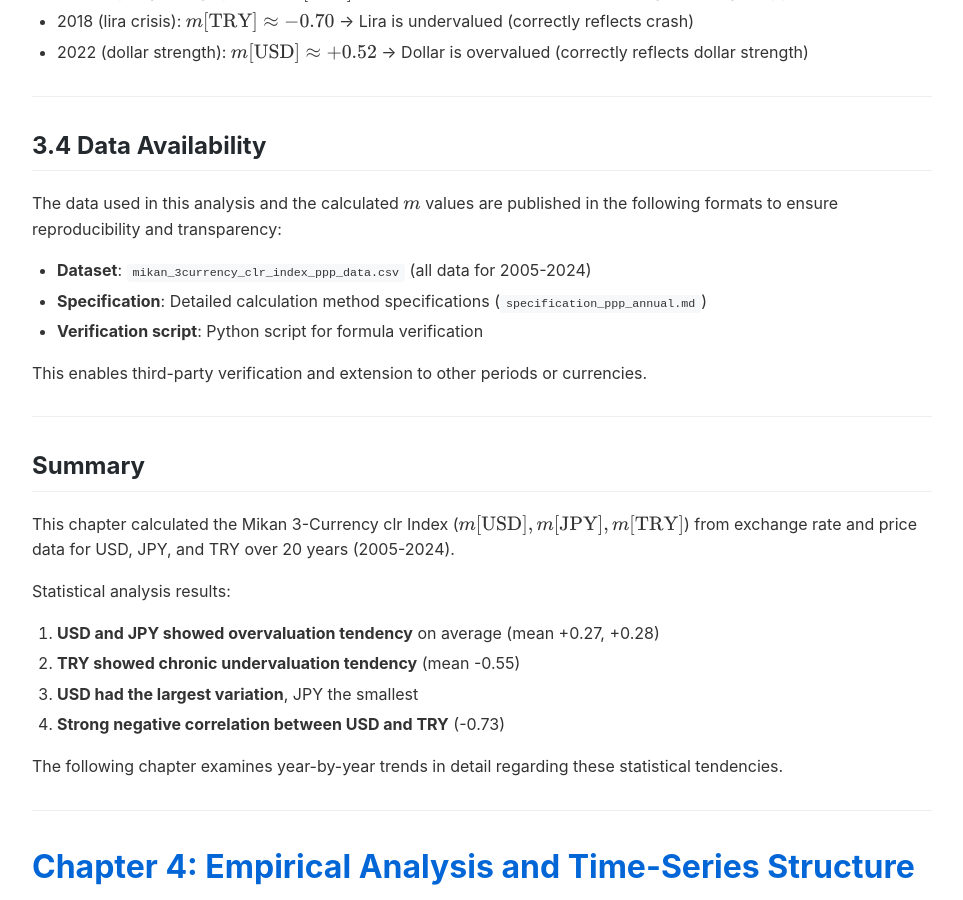
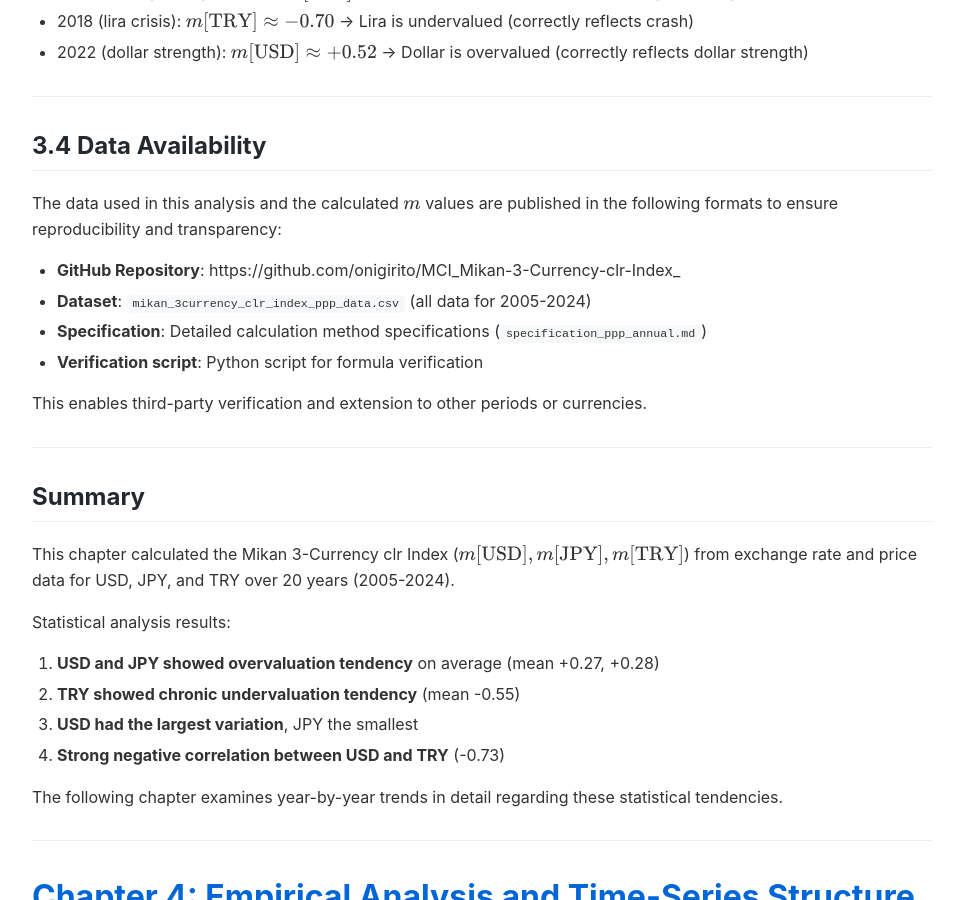
Before and after one commit to onigirito/MCI_Mikan-3-Currency-clr-Index_, a Jekyll site: the page built from docs/FULL_PAPER_EN.md, in a window 1280 px wide and 900 px high, scrolled down 12945 px. Shown: the whole window, without its empty margins (158-1121 px from the left). Built offline with Jekyll 4.4.1, drawn with Linux system fonts in a browser that asks for light colours; our own code applies the rules of GitHub Pages for plain Markdown files.

Commit message:
Add GitHub repository link to Data Availability section
For SSRN submission, added the public repository URL to improve
reproducibility and data accessibility.

```diff
--- a/docs/FULL_PAPER_EN.md
+++ b/docs/FULL_PAPER_EN.md
@@ -433,6 +433,7 @@ During major regime transition periods (2011 super-yen-high period, 2018 Turkish
 
 The data used in this analysis and the calculated $m$ values are published in the following formats to ensure reproducibility and transparency:
 
+- **GitHub Repository**: https://github.com/onigirito/MCI_Mikan-3-Currency-clr-Index_
 - **Dataset**: `mikan_3currency_clr_index_ppp_data.csv` (all data for 2005-2024)
 - **Specification**: Detailed calculation method specifications (`specification_ppp_annual.md`)
 - **Verification script**: Python script for formula verification
```
